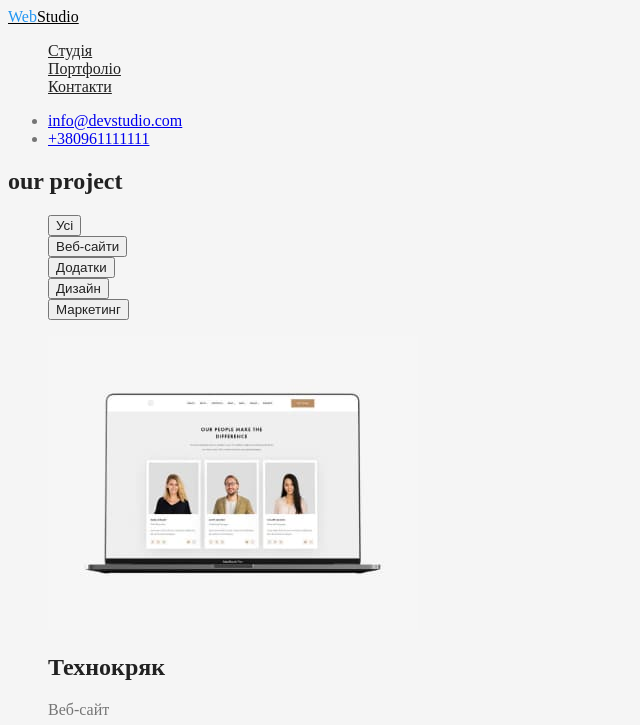
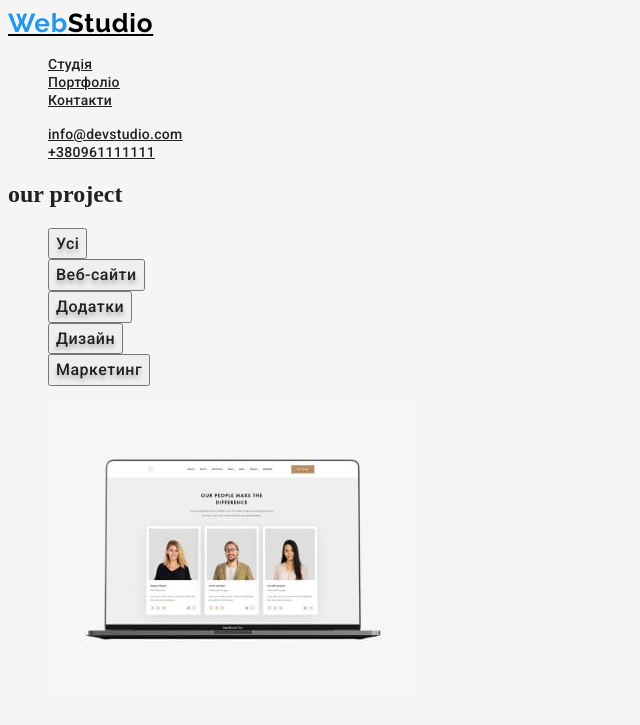
Before and after one commit to Y-Savushchyk/goit-markup-hw-02, a plain HTML site: page portfolio.html in a window 1280 px wide. Shown: the top 725 px of the page, without its empty margins (0-640 px from the left). Drawn offline with Linux system fonts and the light colour scheme.

Commit message:
add styles portfolio page

```diff
--- a/css/styles.css
+++ b/css/styles.css
@@ -1,13 +1,13 @@
 :root {
   --primary-text-color: #757575;
   --primary-title-color: #212121;
---primary-bg-color: #F5F5F5;
---accent-color: #2196F3;
+  --primary-bg-color: #f5f5f5;
+  --accent-color: #2196f3;
   --primary-white-color: #ffffff;
 }
 body {
-background-color: var( --primary-bg-color);
-color: var(--primary-text-color)
+  background-color: var(--primary-bg-color);
+  color: var(--primary-text-color);
 }
 .list {
   list-style: none;
@@ -15,25 +15,56 @@ color: var(--primary-text-color)
 /* стили header*/
 .logo {
   color: #000000;
+  font-family: "Raleway";
+  font-weight: 700;
+  font-size: 26px;
+  line-height: 1.19;
+  letter-spacing: 0.03em;
 }
-.logo .logo-color {
-color:var(--accent-color)
+.logo .logo-accent {
+  color: var(--accent-color);
 }
 .site-nav .link {
   color: var(--primary-title-color);
+  font-family: "Roboto";
+  font-weight: 500;
+  font-size: 14px;
+  line-height: 1.14;
+  letter-spacing: 0.02em;
 }
-.site-nav .link:hover, .site-nav .link:focus {
+.site-nav .link:hover,
+.site-nav .link:focus {
+  color: var(--accent-color);
+}
+.contacts .link {
+  color: var(--primary-title-color);
+  font-family: "Roboto";
+  font-weight: 500;
+  font-size: 14px;
+  line-height: 1.14;
+  letter-spacing: 0.02em;
+}
+.contacts .link:hover,
+.contacts .link:focus {
   color: var(--accent-color);
 }
 
-
 /*стили fotter*/
 footer {
-    background-color: #2F303A;
-    color:var(--primary-white-color);
+  background-color: #2f303a;
+  color: var(--primary-white-color);
 }
 footer .logo {
-color: var(--primary-white-color);}
+  color: var(--primary-white-color);
+}
+.address {
+  font-family: "Roboto";
+  font-style: normal;
+  font-weight: 400;
+  font-size: 14px;
+  line-height: 1.7;
+  letter-spacing: 0.03em;
+}
 .address .link {
   color: rgba(255, 255, 255, 0.6);
 }
@@ -46,7 +77,30 @@ h3 {
 }
 .project-nav .filter {
   color: var(--primary-title-color);
+  font-family: "Roboto";
+  font-weight: 500;
+  font-size: 16px;
+  line-height: 1.6;
+  text-align: center;
+  letter-spacing: 0.03em;
+  text-shadow: 0px 4px 4px rgba(0, 0, 0, 0.25);
 }
-.project-nav .filter:hover, .project-nav .filter:focus {
+.project-nav .filter:hover,
+.project-nav .filter:focus {
   color: var(--primary-white-color);
+  background-color: var(--accent-color);
 }
+.examples .title {
+  font-family: "Roboto";
+  font-weight: 700;
+  font-size: 18px;
+  line-height: 2;
+  letter-spacing: 0.06em;
+}
+.examples p {
+  font-family: "Roboto";
+  font-weight: 400;
+  font-size: 16px;
+  line-height: 1.87;
+  letter-spacing: 0.03em;
+}
--- a/portfolio.html
+++ b/portfolio.html
@@ -5,11 +5,17 @@
     <meta http-equiv="X-UA-Compatible" content="IE=edge" />
     <meta name="viewport" content="width=device-width, initial-scale=1.0" />
     <title>portfolio</title>
-    <link rel="stylesheet" href="./css/styles.css">
+    <link rel="stylesheet" href="./css/styles.css" />
+    <link rel="preconnect" href="https://fonts.googleapis.com" />
+    <link rel="preconnect" href="https://fonts.gstatic.com" crossorigin />
+    <link
+      href="https://fonts.googleapis.com/css2?family=Raleway:wght@700&family=Roboto:wght@400;500;700&display=swap"
+      rel="stylesheet"
+    />
   </head>
   <body>
     <header>
-      <a class="logo" href="/"><span class="logo-color">Web</span>Studio</a>
+      <a class="logo" href="/"><span class="logo-accent">Web</span>Studio</a>
       <nav>
         <ul class="list site-nav">
           <li><a class="link" href="./index.html">Студія</a></li>
@@ -17,9 +23,13 @@
           <li><a class="link" href="">Контакти</a></li>
         </ul>
       </nav>
-      <ul>
-        <li><a  href="mailto:info@devstudio.com">info@devstudio.com</a></li>
-        <li><a  href="tel:+380961111111">+380961111111</a></li>
+      <ul class="list contacts">
+        <li>
+          <a class="link" href="mailto:info@devstudio.com"
+            >info@devstudio.com</a
+          >
+        </li>
+        <li><a class="link" href="tel:+380961111111">+380961111111</a></li>
       </ul>
     </header>
     <main>
@@ -32,7 +42,7 @@
           <li><button class="filter" type="button">Дизайн</button></li>
           <li><button class="filter" type="button">Маркетинг</button></li>
         </ul>
-        <ul class="list">
+        <ul class="list examples">
           <li>
             <img
               src="./images/portfolio/website1.jpg"
@@ -40,7 +50,7 @@
               width="370"
               height="294"
             />
-            <h2>Технокряк</h2>
+            <h2 class="title">Технокряк</h2>
             <p>Веб-сайт</p>
           </li>
           <li>
@@ -50,7 +60,7 @@
               width="370"
               height="294"
             />
-            <h2>Постер New Orlean vs Golden Star</h2>
+            <h2 class="title">Постер New Orlean vs Golden Star</h2>
             <p>Дизайн</p>
           </li>
           <li>
@@ -60,7 +70,7 @@
               width="370"
               height="294"
             />
-            <h2>Ресторан Seafood</h2>
+            <h2 class="title">Ресторан Seafood</h2>
             <p>Додаток</p>
           </li>
           <li>
@@ -70,7 +80,7 @@
               width="370"
               height="294"
             />
-            <h2>Проєкт Prime</h2>
+            <h2 class="title">Проєкт Prime</h2>
             <p>Маркетинг</p>
           </li>
           <li>
@@ -80,7 +90,7 @@
               width="370"
               height="294"
             />
-            <h2>Проєкт Boxes</h2>
+            <h2 class="title">Проєкт Boxes</h2>
             <p>Додаток</p>
           </li>
           <li>
@@ -90,7 +100,7 @@
               width="370"
               height="294"
             />
-            <h2>Inspiration has no Borders</h2>
+            <h2 class="title">Inspiration has no Borders</h2>
             <p>Веб-сайт</p>
           </li>
           <li>
@@ -100,7 +110,7 @@
               width="370"
               height="294"
             />
-            <h2>Видання Limited Edition</h2>
+            <h2 class="title">Видання Limited Edition</h2>
             <p>Дизайн</p>
           </li>
           <li>
@@ -110,7 +120,7 @@
               width="370"
               height="294"
             />
-            <h2>Проєкт LAB</h2>
+            <h2 class="title">Проєкт LAB</h2>
             <p>Маркетинг</p>
           </li>
           <li>
@@ -120,19 +130,25 @@
               width="370"
               height="294"
             />
-            <h2>Growing Business</h2>
+            <h2 class="title">Growing Business</h2>
             <p>Додаток</p>
           </li>
         </ul>
       </section>
     </main>
     <footer>
-      <a class="logo" href="/"><span class="logo-color">Web</span>Studio</a>
+      <a class="logo" href="/"><span class="logo-accent">Web</span>Studio</a>
       <address>
         <ul class="list address">
           <li>м. Київ, пр-т Лесі Українки, 26</li>
-          <li><a class="link" href="mailto:info@devstudio.com">info@devstudio.com></a></li>
-          <li><a class="link" href="tel:+380961111111">+380961111111</a></li>
+          <li>
+            <a class="link" href="mailto:info@devstudio.com"
+              >info@devstudio.com</a
+            >
+          </li>
+          <li>
+            <a class="link" href="tel:+380961111111">+38 096 111 11 11</a>
+          </li>
         </ul>
       </address>
     </footer>
```
Also changed, not shown: index.html (+24 -8 lines). Lines whose indentation alone changed are shown as unchanged.
